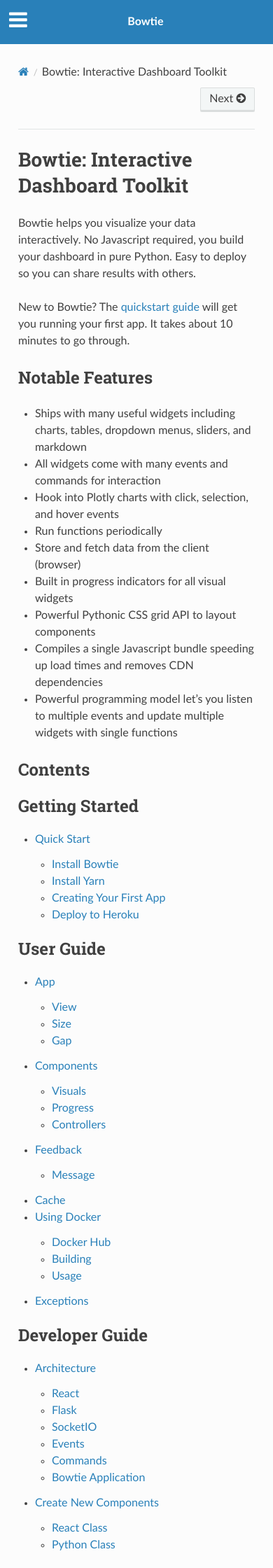
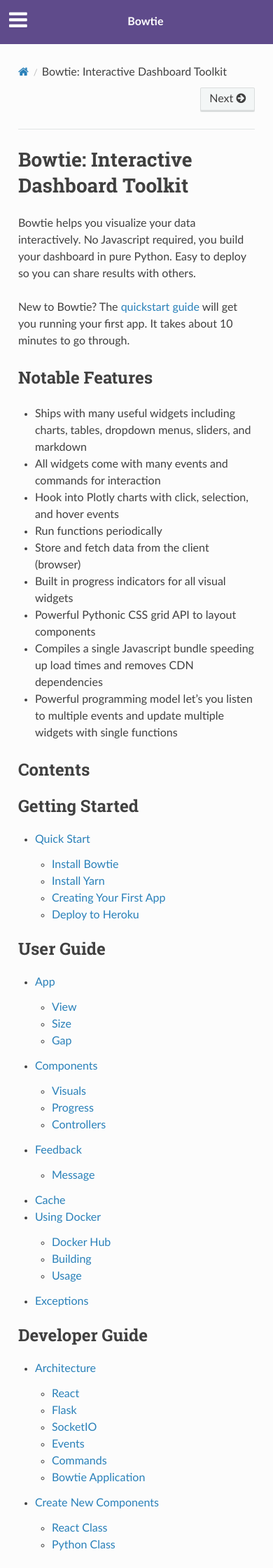
Before and after one commit to denis554/bowtie, a Sphinx documentation site: the page built from doc/index.rst, in a window 390 px wide. Shown: the top 2240 px of the page at 70% size. Built offline with Sphinx 7.4.7 and the Read the Docs theme 2.0.0, drawn with Linux system fonts in a browser that asks for light colours.

Commit message:
mobile nav background

```diff
--- a/doc/_static/custom.css
+++ b/doc/_static/custom.css
@@ -6,6 +6,10 @@ div.wy-side-nav-search {
     background: #5f4b8b;
 }
 
+nav.wy-nav-top {
+    background: #5f4b8b;
+}
+
 div .wy-side-nav-search input[type=text] {
     border-color: #5f4b8b;
 }
```
